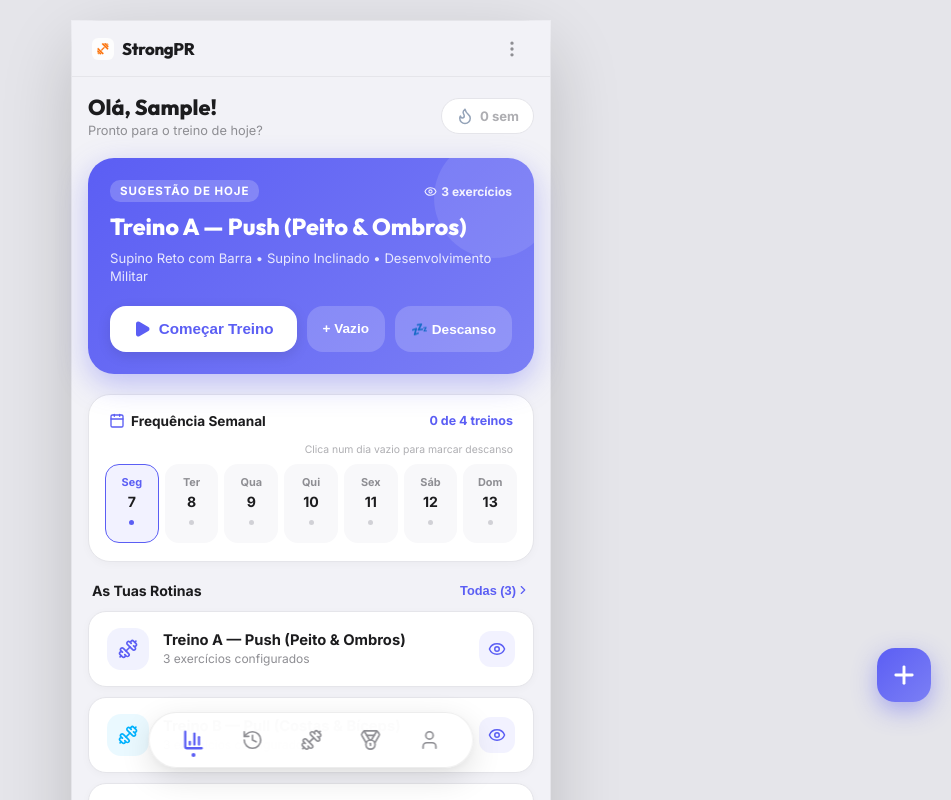
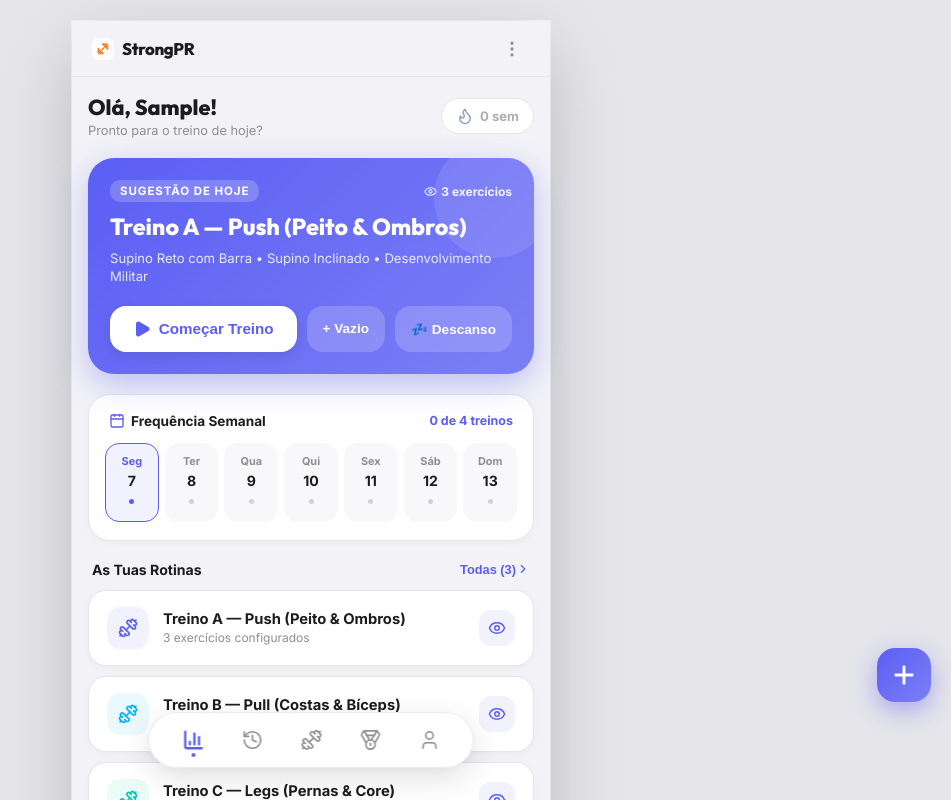
Before and after one commit to Gabusuck/strongPR, a React (Vite) app: page / in a window 1280 px wide. Both pictures are taken after typing "Sample" into the empty fields and a click on the button "Criar Perfil & Treinar". Shown: the top 800 px of the page, without its empty margins (329-1280 px from the left). Built offline with nearby package versions, Linux system fonts and the light colour scheme.

Commit message:
Remove click behavior from weekly frequency days

```diff
--- a/src/components/DashboardView.tsx
+++ b/src/components/DashboardView.tsx
@@ -328,9 +328,6 @@ export function DashboardView({ workouts, prs, profile, templates, restDays = []
         </div>
 
         {/* Dias da semana */}
-        <p style={{ fontSize: "0.65rem", color: "var(--text-muted)", marginBottom: "8px", padding: "0 4px", textAlign: "right" }}>
-          Clica num dia vazio para marcar descanso
-        </p>
         <div style={{ display: "flex", justifyContent: "space-between", gap: "6px" }}>
           {weekDays.map((day, i) => {
             const trained = weekDaysTrained[i];
@@ -339,7 +336,6 @@ export function DashboardView({ workouts, prs, profile, templates, restDays = []
             return (
               <div
                 key={i}
-                onClick={() => !trained && onMarkRestDay && onMarkRestDay(day.dateStr)}
                 style={{
                   flex: 1,
                   display: "flex",
@@ -347,7 +343,6 @@ export function DashboardView({ workouts, prs, profile, templates, restDays = []
                   alignItems: "center",
                   padding: "10px 4px",
                   borderRadius: "14px",
-                  cursor: !trained ? "pointer" : "default",
                   background: trained
                     ? "rgba(52, 199, 89, 0.12)"
                     : isRest
```
